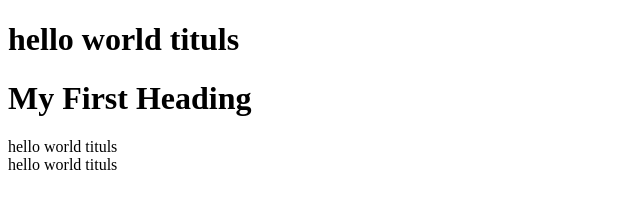
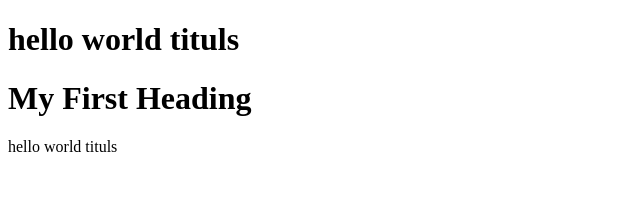
Before and after one commit to lienegluzda/webpage3, a plain HTML site: page index.html in a window 1280 px wide. Shown: the whole page, without its empty margins (0-640 px from the left). Drawn offline with Linux system fonts and the light colour scheme.

Commit message:
Update index.html

```diff
--- a/index.html
+++ b/index.html
@@ -9,9 +9,6 @@
 
 <body>
   <h1>hello world tituls</h1>
-</body>
-
-</html>
 <html>
 <body>
 <head>
@@ -19,7 +16,7 @@
 <h1>My First Heading</h1>
 <p>hello world tituls
 <br>
-  hello world tituls
+
 
 
 </body>
```
